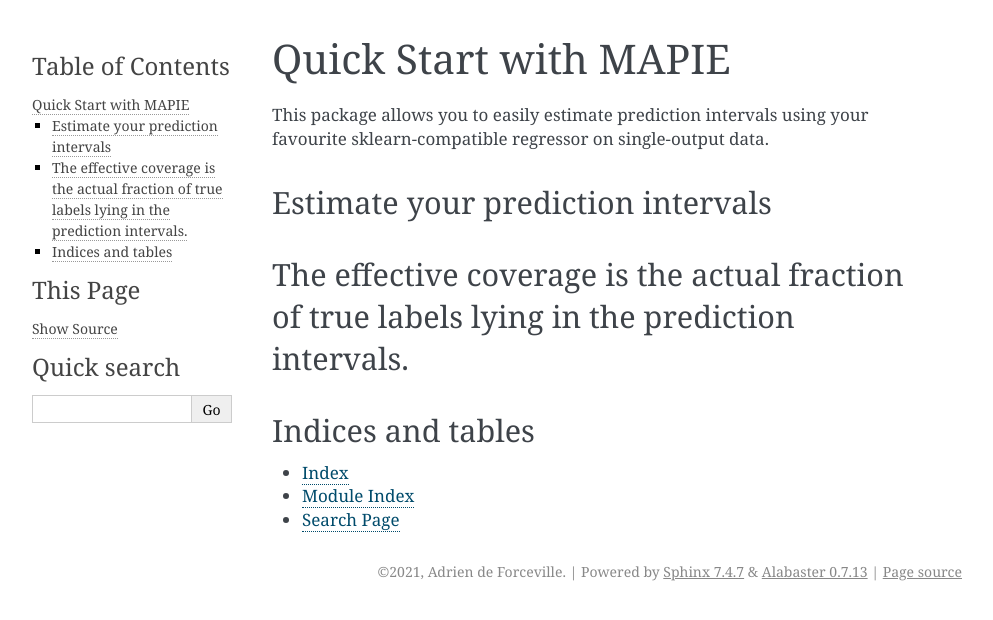
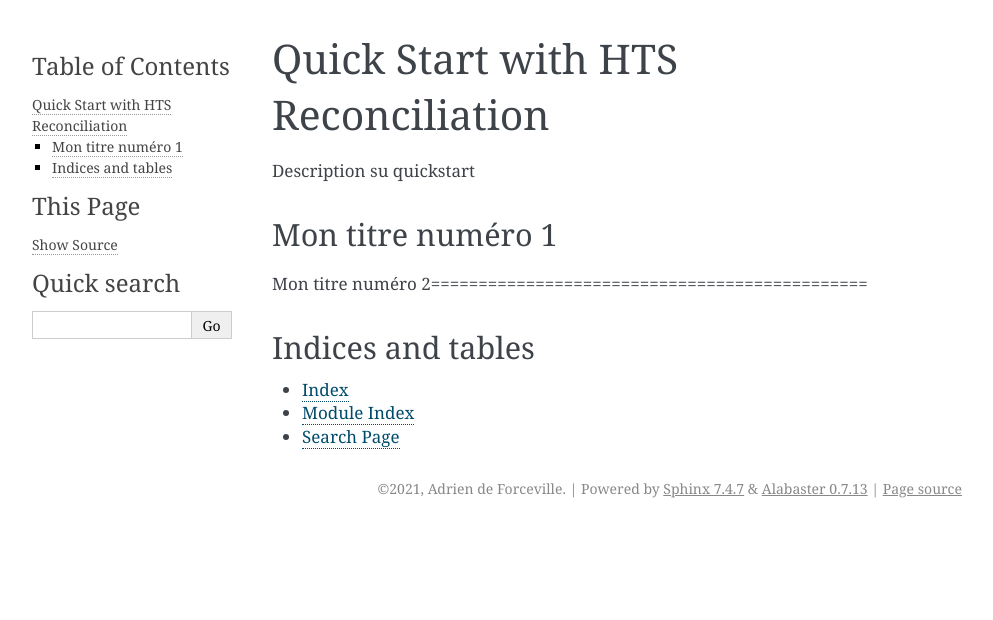
Before and after one commit to Adrien-df/reconciliation_hts, a Sphinx documentation site: the page built from Documentation/quick_start.rst, in a window 1280 px wide. Shown: the top 620 px of the page, without its empty margins (148-1141 px from the left). Built offline with Sphinx 7.4.7, drawn with Linux system fonts in a browser that asks for light colours.

Commit message:
Your Message

```diff
--- a/Documentation/quick_start.rst
+++ b/Documentation/quick_start.rst
@@ -1,15 +1,13 @@
 ######################
-Quick Start with MAPIE
+Quick Start with HTS Reconciliation
 ######################
 
-This package allows you to easily estimate prediction intervals using your
-favourite sklearn-compatible regressor on single-output data.
+Description su quickstart
 
-Estimate your prediction intervals
+Mon titre numéro 1
 ==================================
 
-The effective coverage is the actual fraction of true labels lying in the prediction intervals.
-==============================================
+Mon titre numéro 2==============================================
 
 .. toctree::
    :maxdepth: 2
```
